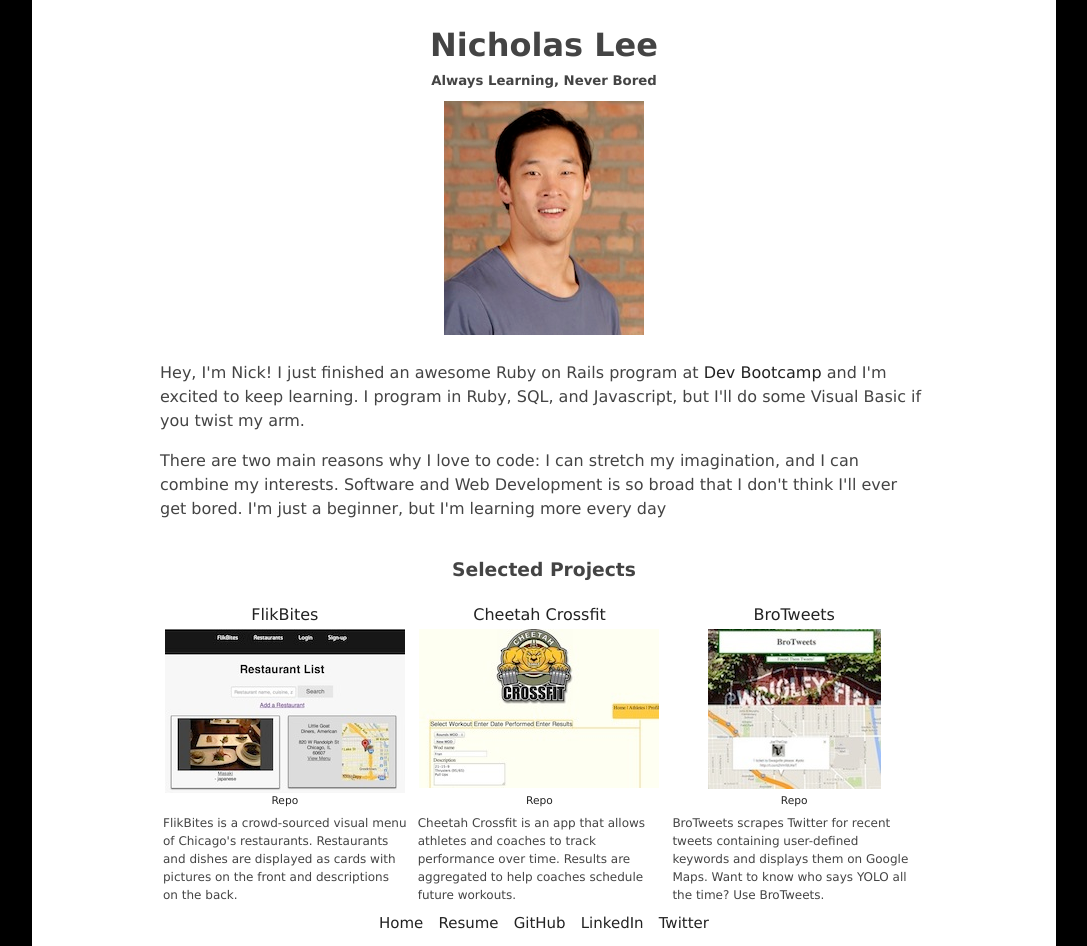
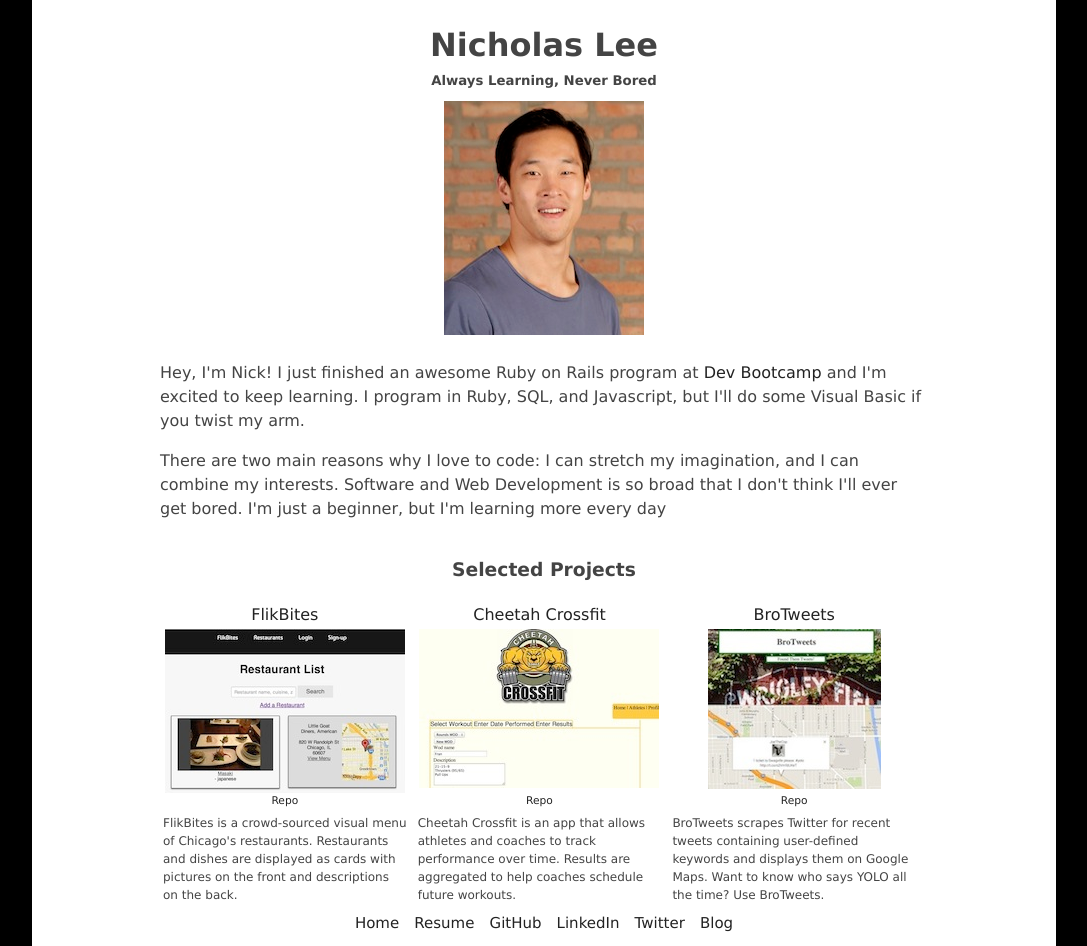
Before and after one commit to leeacto/leeacto.github.io, a Jekyll site: the page built from index.html, in a window 1280 px wide. Shown: the whole page, without its empty margins (96-1183 px from the left). Built offline with Jekyll 4.4.1, drawn with Linux system fonts in a browser that asks for light colours; Markdown is read by kramdown in place of the engine named in the settings.

Commit message:
Update default.html

```diff
--- a/_layouts/default.html
+++ b/_layouts/default.html
@@ -17,6 +17,7 @@
         <li><a href="https://github.com/leeacto">GitHub</a></li>
         <li><a href="http://www.linkedin.com/pub/nicholas-lee/17/79a/1aa">LinkedIn</a></li>
         <li><a href="https://twitter.com/TooManyNickLees">Twitter</a></li>
+        <li><a href="https://leeacto.tumblr.com">Blog</a></li>
       </ul>
     </footer>
   </div>
```
